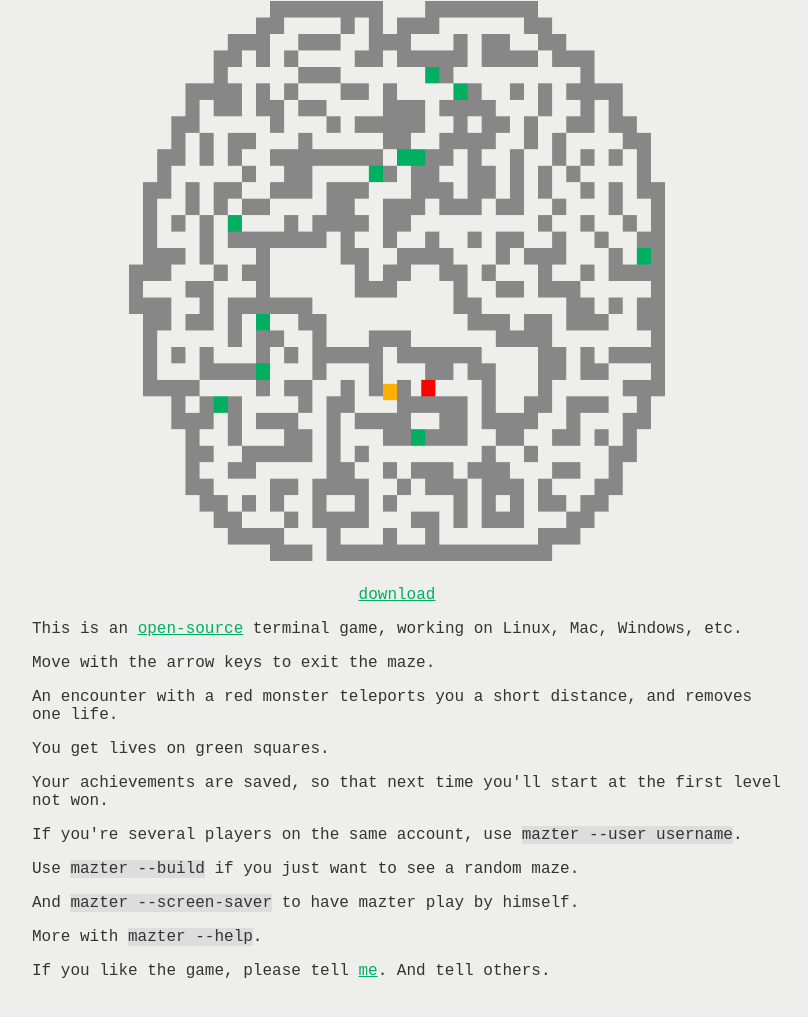
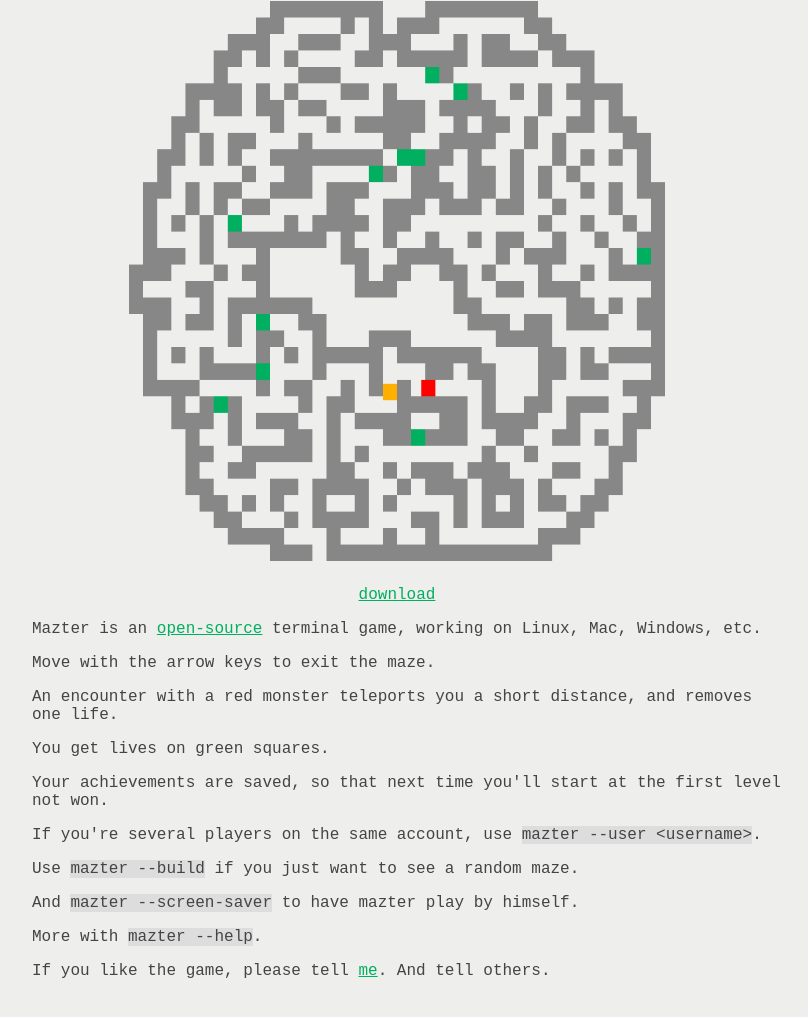
Before and after one commit to Canop/mazter, a plain HTML site: page website/index.html in a window 1280 px wide. Shown: the part 117-1134 px from the top of the page, without its empty margins (243-1051 px from the left). Drawn offline with Linux system fonts and the light colour scheme.

Commit message:
version 2.1.0

```diff
--- a/website/index.html
+++ b/website/index.html
@@ -6,7 +6,7 @@
 	<style>
 		body {
 			background: #eeeeec;
-			color: #333;
+			color: #444;
 			font-family: monospace;
 			font-size: 16px;
 			padding: 0 0 40px 0;
@@ -50,12 +50,12 @@
 <a href=download>download</a>
 </p>
 <div class=doc>
-	<p>This is an <a href=https://github.com/Canop/mazter target=_blank>open-source</a> terminal game, working on Linux, Mac, Windows, etc.</p>
+	<p>Mazter is an <a href=https://github.com/Canop/mazter target=_blank>open-source</a> terminal game, working on Linux, Mac, Windows, etc.</p>
 	<p>Move with the arrow keys to exit the maze.</p>
 	<p>An encounter with a red monster teleports you a short distance, and removes one life.</p>
 	<p>You get lives on green squares.</p>
 	<p>Your achievements are saved, so that next time you'll start at the first level not won.</p>
-	<p>If you're several players on the same account, use <code>mazter --user username</code>.</p>
+	<p>If you're several players on the same account, use <code>mazter --user &lt;username&gt;</code>.</p>
 	<p>Use <code>mazter --build</code> if you just want to see a random maze.</p>
 	<p>And <code>mazter --screen-saver</code> to have mazter play by himself.</p>
 	<p>More with  <code>mazter --help</code>.</p>
```
Also changed, not shown: website/build.png, 3 other files.
